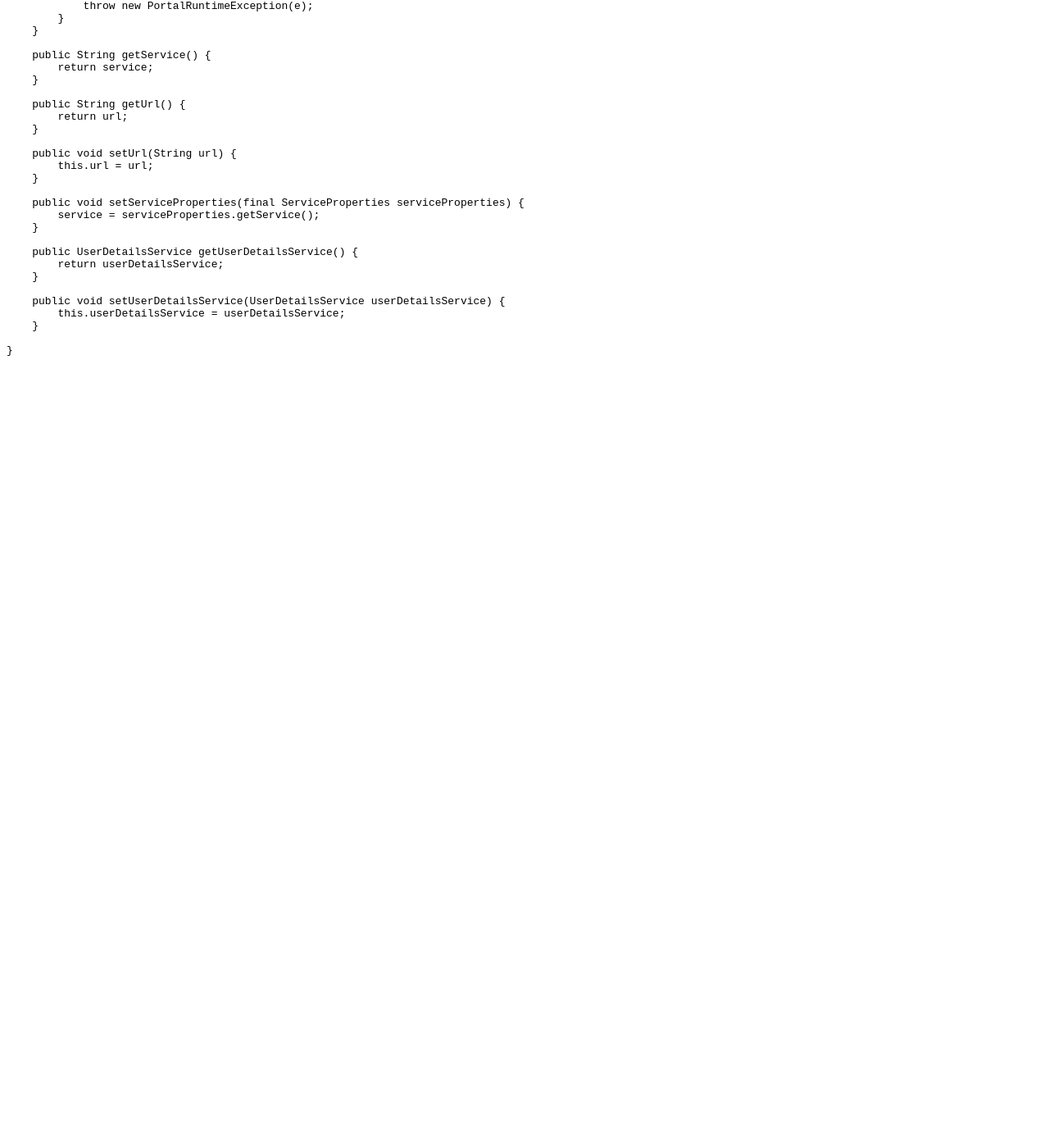
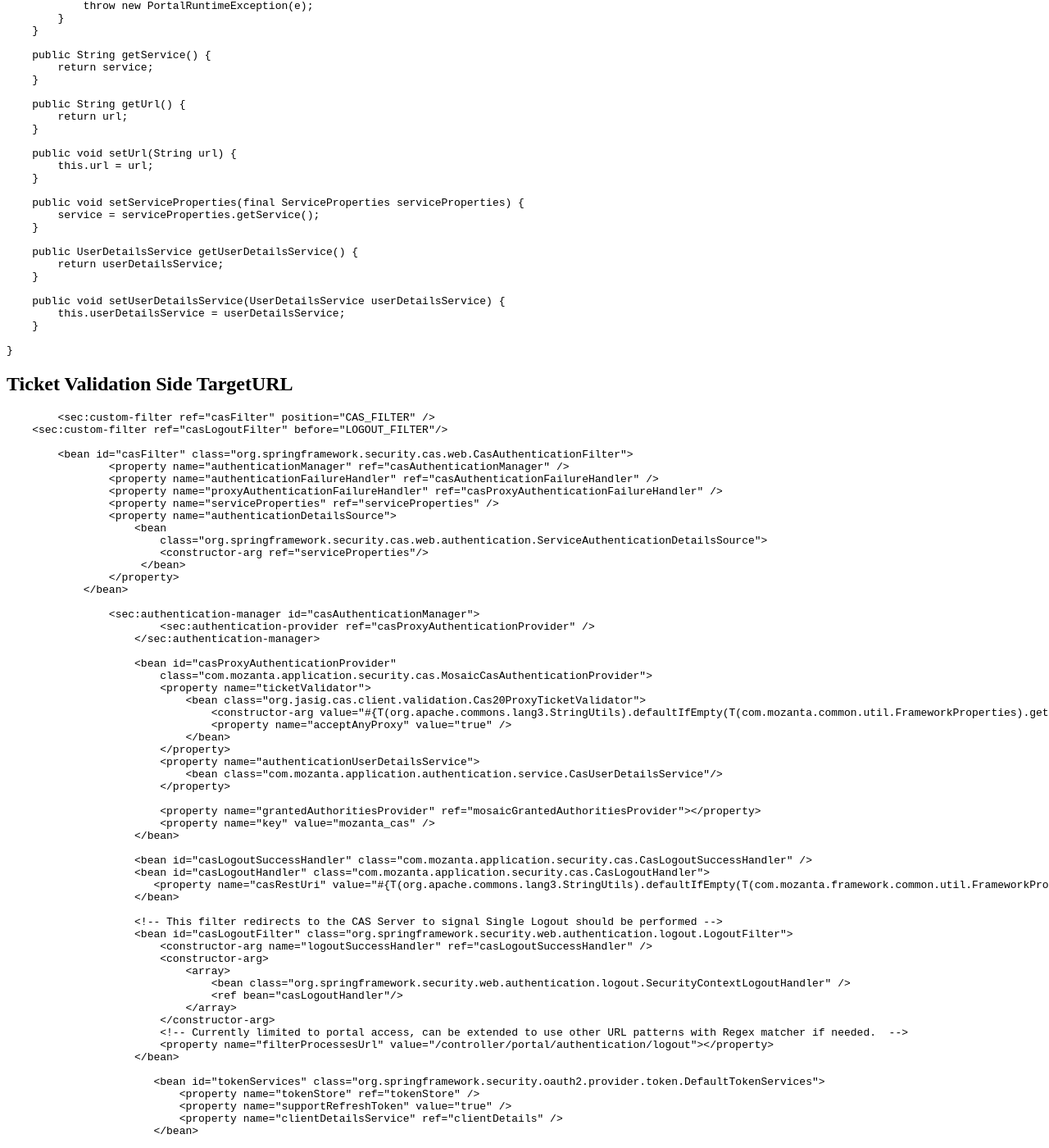
Before and after one commit to ksgbabu/ksgbabu.github.io, a Jekyll site: the page built from _posts/oct-2015/2015-10-8-CAS-integrations.md, in a window 1280 px wide and 1400 px high, scrolled down 2533 px. Shown: the whole window at 82% size. Built offline with Jekyll 4.4.1, drawn with Linux system fonts in a browser that asks for light colours; before the commit the page ends 2981 px from its top, so only the background shows below that.

Commit message:
Added ticket validation part

```diff
--- a/_posts/oct-2015/2015-10-8-CAS-integrations.md
+++ b/_posts/oct-2015/2015-10-8-CAS-integrations.md
@@ -188,3 +188,65 @@ Add a custom filter in the security.xm
 	    }
 
 	}
+
+##Ticket Validation Side TargetURL
+
+		<sec:custom-filter ref="casFilter" position="CAS_FILTER" />
+        <sec:custom-filter ref="casLogoutFilter" before="LOGOUT_FILTER"/>
+
+		<bean id="casFilter" class="org.springframework.security.cas.web.CasAuthenticationFilter">
+		        <property name="authenticationManager" ref="casAuthenticationManager" />
+		        <property name="authenticationFailureHandler" ref="casAuthenticationFailureHandler" />
+		        <property name="proxyAuthenticationFailureHandler" ref="casProxyAuthenticationFailureHandler" />
+		        <property name="serviceProperties" ref="serviceProperties" />
+		        <property name="authenticationDetailsSource">
+		            <bean
+		                class="org.springframework.security.cas.web.authentication.ServiceAuthenticationDetailsSource">
+		                <constructor-arg ref="serviceProperties"/>
+		             </bean>
+		        </property>
+		    </bean>
+
+			<sec:authentication-manager id="casAuthenticationManager">
+			        <sec:authentication-provider ref="casProxyAuthenticationProvider" />
+			    </sec:authentication-manager>
+
+			    <bean id="casProxyAuthenticationProvider"
+			        class="com.mozanta.application.security.cas.MosaicCasAuthenticationProvider">
+			        <property name="ticketValidator">
+			            <bean class="org.jasig.cas.client.validation.Cas20ProxyTicketValidator">
+			                <constructor-arg value="#{T(org.apache.commons.lang3.StringUtils).defaultIfEmpty(T(com.mozanta.common.util.FrameworkProperties).get('casUrl'),'https://localhost:8443/cas')}" />
+			                <property name="acceptAnyProxy" value="true" />
+			            </bean>
+			        </property>
+			        <property name="authenticationUserDetailsService">
+			            <bean class="com.mozanta.application.authentication.service.CasUserDetailsService"/>
+			        </property>
+
+			        <property name="grantedAuthoritiesProvider" ref="mosaicGrantedAuthoritiesProvider"></property>
+			        <property name="key" value="mozanta_cas" />
+			    </bean>
+
+			    <bean id="casLogoutSuccessHandler" class="com.mozanta.application.security.cas.CasLogoutSuccessHandler" />
+			    <bean id="casLogoutHandler" class="com.mozanta.application.security.cas.CasLogoutHandler">
+			       <property name="casRestUri" value="#{T(org.apache.commons.lang3.StringUtils).defaultIfEmpty(T(com.mozanta.framework.common.util.FrameworkProperties).get('casUrl'),'https://localhost:8443/cas')}/v1/tickets" />
+			    </bean>
+
+			    <!-- This filter redirects to the CAS Server to signal Single Logout should be performed -->
+			    <bean id="casLogoutFilter" class="org.springframework.security.web.authentication.logout.LogoutFilter">
+			        <constructor-arg name="logoutSuccessHandler" ref="casLogoutSuccessHandler" />
+			        <constructor-arg>
+			            <array>
+			                <bean class="org.springframework.security.web.authentication.logout.SecurityContextLogoutHandler" />
+			                <ref bean="casLogoutHandler"/>
+			            </array>
+			        </constructor-arg>
+			        <!-- Currently limited to portal access, can be extended to use other URL patterns with Regex matcher if needed.  -->
+			        <property name="filterProcessesUrl" value="/controller/portal/authentication/logout"></property>
+			    </bean>
+
+			       <bean id="tokenServices" class="org.springframework.security.oauth2.provider.token.DefaultTokenServices">
+			           <property name="tokenStore" ref="tokenStore" />
+			           <property name="supportRefreshToken" value="true" />
+			           <property name="clientDetailsService" ref="clientDetails" />
+			       </bean>
```
